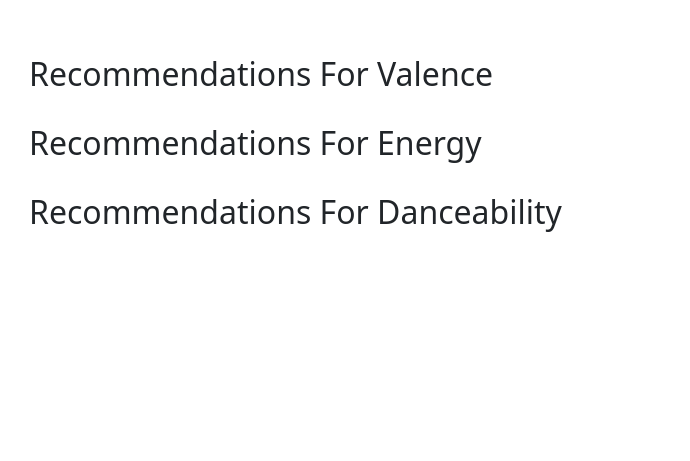
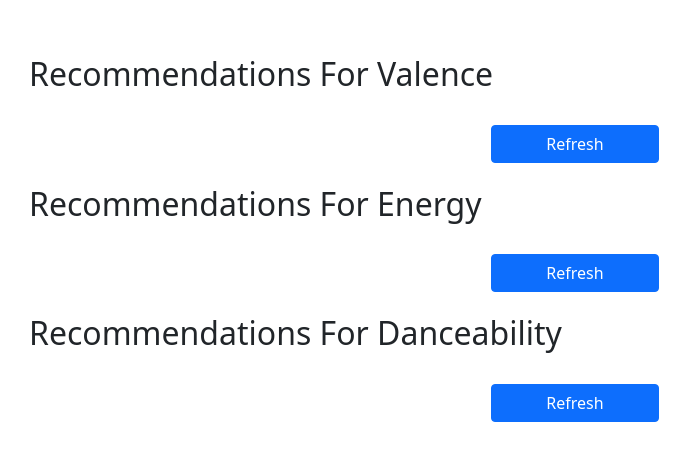
Before and after one commit to nickdibari/SpotifyAnalyze, a Flask app: template templates/attributes.html in a window 1280 px wide. Shown: the part 147-608 px from the top of the page, without its empty margins (53-743 px from the left). Run offline with Flask 2, Linux system fonts and the light colour scheme; the template is opened without the code that fills it, so the values that code supplies are empty.

Commit message:
Add ability to refresh attribute playlists

```diff
--- a/static/css/attributes.css
+++ b/static/css/attributes.css
@@ -10,6 +10,15 @@
 .recommendation-playlist {
     margin-top: 2%;
     margin-bottom: 2%;
+}
+
+.refresh-container {
+    margin-top: 2%;
+    justify-content: center;
+}
+
+.refresh-button{
+    width: 15%;
 }
 
 th {
--- a/static/js/generate_recommendations.js
+++ b/static/js/generate_recommendations.js
@@ -10,7 +10,6 @@
             headers: {'Content-Type': 'application/json'},
             body: JSON.stringify({song_id: songId})
         };
-
 
         fetch(window.location.origin + '/like_song', options).then(response => {
             return response.json();
@@ -96,7 +95,27 @@
         })
     }
 
+    function refreshPlaylist() {
+        let target = this.dataset.target;
+        let playlistContainer = document.getElementById(target + '-playlist-container');
+
+        while (playlistContainer.hasChildNodes()) {
+            playlistContainer.removeChild(playlistContainer.firstChild);
+        }
+
+        makeRecommendationRequest(target);
+    }
+
+    function addRefreshEventHandlers() {
+        let refreshButtons = document.getElementsByClassName('refresh-button');
+
+        for (const button of refreshButtons) {
+            button.addEventListener('click', refreshPlaylist);
+        }
+    }
+
     function init() {
+        addRefreshEventHandlers();
         makeRecommendationRequest('valence');
         setTimeout(makeRecommendationRequest, 200, 'energy');
         setTimeout(makeRecommendationRequest, 200, 'danceability');
--- a/templates/attributes.html
+++ b/templates/attributes.html
@@ -25,16 +25,25 @@
         <h2>Recommendations For Valence</h2>
         <p id="valence-playlist-error-message" hidden>No songs could be generated for valence!</p>
         <div id="valence-playlist-container" class="row"></div>
+        <div id="valence-refresh-container" class="row refresh-container">
+            <button id="refresh-valence-playlist" type="button" class="btn btn-primary refresh-button" data-target="valence">Refresh</button>
+        </div>
     </div>
     <div id="energy-playlist" class="row recommendation-playlist">
         <h2>Recommendations For Energy</h2>
         <p id="energy-playlist-error-message" hidden>No songs could be generated for energy!</p>
         <div id="energy-playlist-container" class="row"></div>
+        <div id="energy-refresh-container" class="row refresh-container">
+            <button id="refresh-energy-playlist" type="button" class="btn btn-primary refresh-button" data-target="energy">Refresh</button>
+        </div>
     </div>
     <div id="danceability-playlist" class="row recommendation-playlist">
         <h2>Recommendations For Danceability</h2>
         <p id="danceability-playlist-error-message" hidden>No songs could be generated for danceability!</p>
         <div id="danceability-playlist-container" class="row"></div>
+        <div id="danceability-refresh-container" class="row refresh-container">
+            <button id="refresh-danceability-playlist" type="button" class="btn btn-primary refresh-button" data-target="danceability">Refresh</button>
+        </div>
     </div>
 </div>
 {% endblock %}
```
